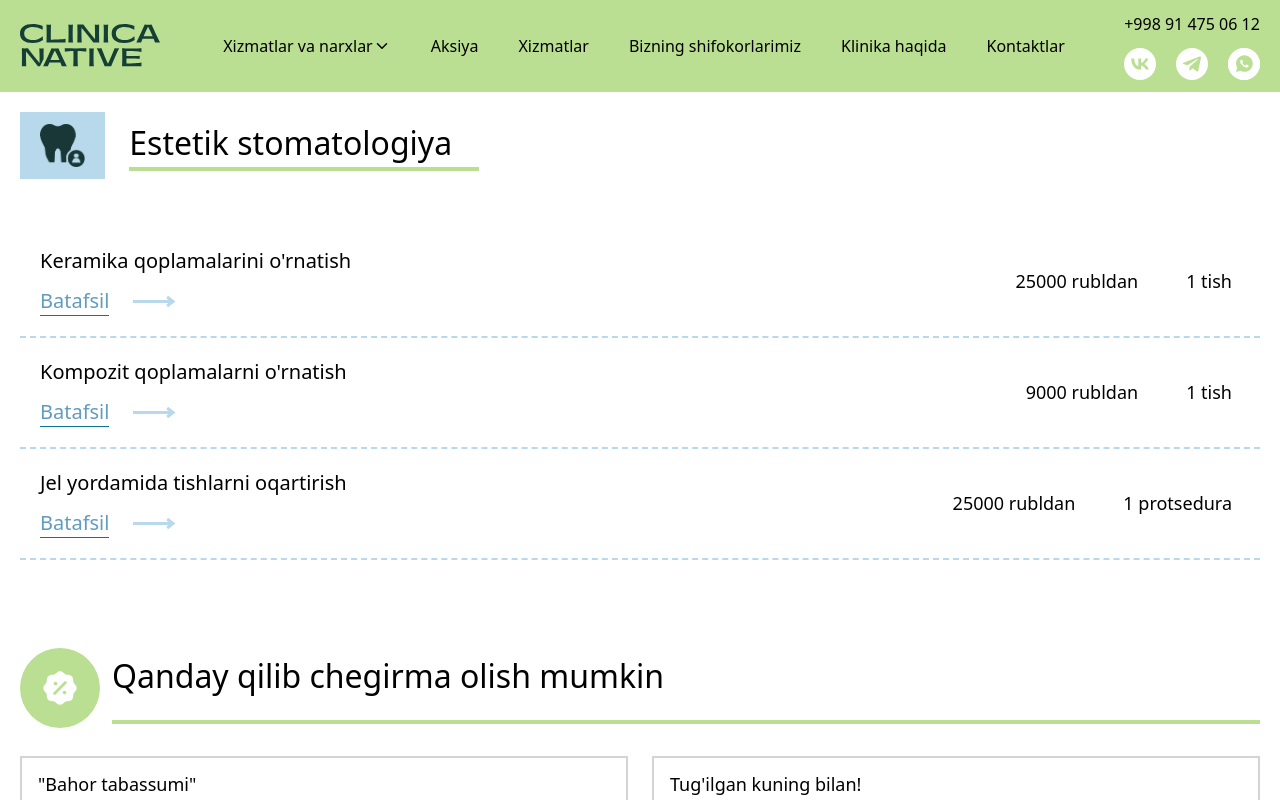
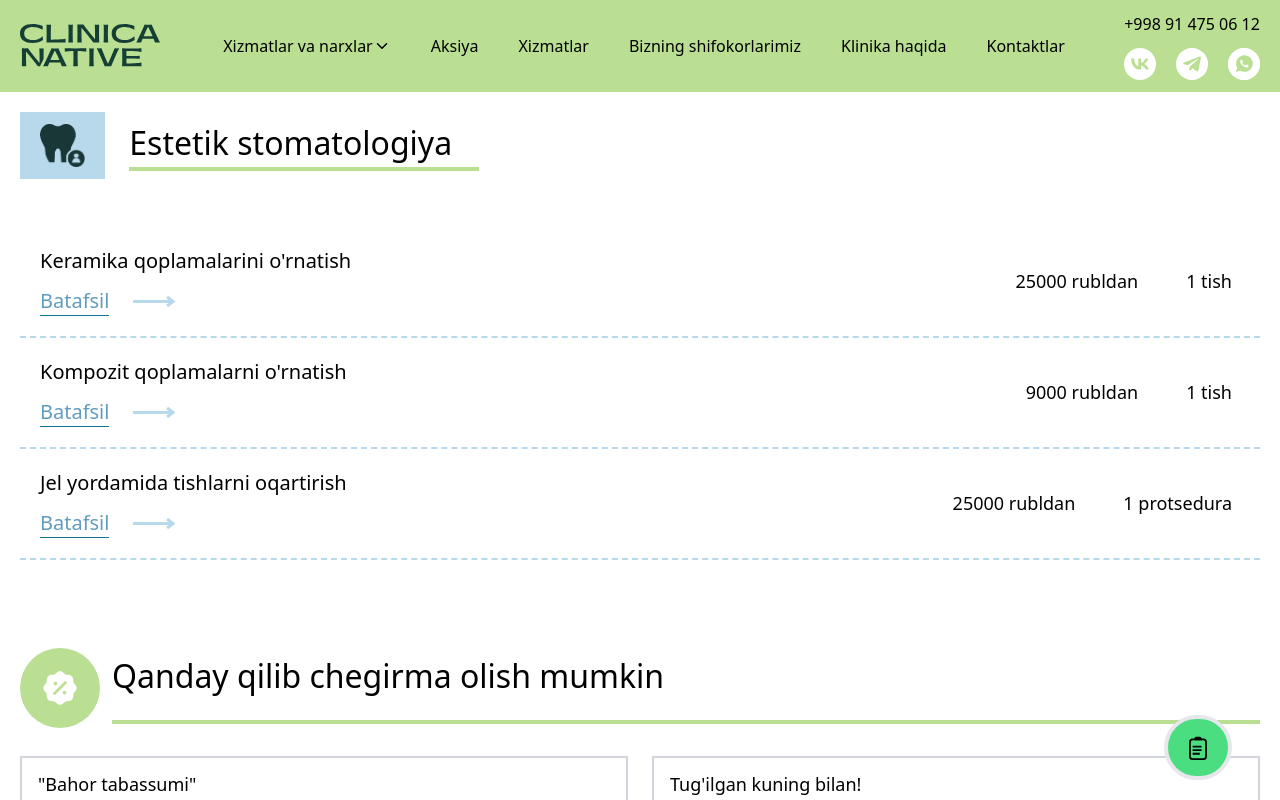
Before and after one commit to muhammadazizbek006/Clinica, a React (Vite) app: page /EstetikStamatalogika in a window 1280 px wide. Shown: the top 800 px of the page. Built offline with nearby package versions, Linux system fonts and the light colour scheme.

Commit message:
add modal

```diff
--- a/package.json
+++ b/package.json
@@ -13,6 +13,7 @@
     "@emotion/react": "^11.11.4",
     "@emotion/styled": "^11.11.5",
     "@material-tailwind/react": "^2.1.9",
+    "@mui/base": "^5.0.0-beta.40",
     "@mui/icons-material": "^5.15.14",
     "@mui/material": "^5.15.14",
     "aos": "^2.3.4",
--- a/src/components/Home/Modal.jsx
+++ b/src/components/Home/Modal.jsx
@@ -1,8 +1,68 @@
 import React from 'react'
+import { useState } from 'react';
+const Modal = () => {
+    const [activeTab, setActiveTab] = useState(1);
+    const [modalOpen, setModalOpen] = useState(false);
 
-const Modal = () => {
+    const handleTabClick = (tabIndex) => {
+      setActiveTab(tabIndex);
+    };
+
+    const toggleModal = () => {
+      setModalOpen(!modalOpen);
+    };
   return (
-    <div>Modal</div>
+    <div className='absolute bottom-5 right-12 z-50'>
+      <button className='px-4 py-4 bg-green-400 border-4 rounded-full' onClick={toggleModal}>
+        <svg viewBox="0 0 10 14" width="28" height="25" fill="none" id="feedback_svg" class="callibri_panel_picture" xmlns="http://www.w3.org/2000/svg">
+          <path d="M3 3V2a1 1 0 0 1 1-1h2a1 1 0 0 1 1 1v1" fill="#000"></path>
+          <rect x=".5" y="2.5" width="9" height="11" rx="1.5" class="callibri_passive_icon callibri_svg_fill" stroke="#000"></rect>
+          <path fill="#000" d="M2 6h5v1H2zM2 8h5v1H2zM2 10h4v1H2z"></path>
+        </svg>
+      </button>
+      {/* modal */}
+      {modalOpen && (
+        <div className="fixed inset-0 flex justify-center items-center bg-gray-800 bg-opacity-50">
+          <div className="bg-white p-8 rounded-lg">
+            <button className="absolute top-0 right-0 m-4 text-gray-500 hover:text-gray-700" onClick={toggleModal}>
+              <svg xmlns="http://www.w3.org/2000/svg" className="h-6 w-6" fill="none" viewBox="0 0 24 24" stroke="currentColor">
+                <path strokeLinecap="round" strokeLinejoin="round" strokeWidth={2} d="M6 18L18 6M6 6l12 12" />
+              </svg>
+            </button>
+            <div>
+              <div className="flex mb-4">
+                <button
+                  className={`px-4 py-2 ${activeTab === 1 ? 'bg-blue-500 text-white' : 'bg-gray-200 text-gray-800'} mr-2`}
+                  onClick={() => handleTabClick(1)}
+                >
+                  Tab 1
+                </button>
+                <button
+                  className={`px-4 py-2 ${activeTab === 2 ? 'bg-blue-500 text-white' : 'bg-gray-200 text-gray-800'}`}
+                  onClick={() => handleTabClick(2)}
+                >
+                  Tab 2
+                </button>
+              </div>
+              <div className={`${activeTab === 1 ? 'block' : 'hidden'}`}>
+                {/* 1-da form */}
+                <form className="bg-gray-100 p-4">
+                  <label htmlFor="username" className="block mb-2">Username:</label>
+                  <input type="text" id="username" className="border px-2 py-1 mb-2" />
+                  <label htmlFor="password" className="block mb-2">Password:</label>
+                  <input type="password" id="password" className="border px-2 py-1 mb-2" />
+                  <button type="submit" className="bg-blue-500 text-white px-4 py-2">Submit</button>
+                </form>
+              </div>
+              <div className={`${activeTab === 2 ? 'block' : 'hidden'}`}>
+                {/* 2-da ifrem */}
+                <iframe src="https://www.google.com/maps/embed?pb=!1m18!1m12!1m3!1d483175.7732257224!2d-74.26324279946795!3d40.69767092560273!2m3!1f0!2f0!3f0!3m2!1i1024!2i768!4f13.1!3m3!1m2!1s0x89c24fa5d33f083b%3A0xc80b8f06e177fe62!2sNew%20York%2C%20NY%2C%20USA!5e0!3m2!1sen!2s!4v1649731589500!5m2!1sen!2s" width="600" height="450" style={{ border: 0 }} allowFullScreen="" loading="lazy"></iframe>
+              </div>
+            </div>
+          </div>
+        </div>
+      )}
+    </div>
   )
 }
 
--- a/src/layouts/MainLayout.jsx
+++ b/src/layouts/MainLayout.jsx
@@ -2,6 +2,8 @@ import React, { useEffect } from "react";
 import Header from "../components/Header";
 import { Outlet, useLocation } from "react-router-dom";
 import Footer from "../components/Footer";
+import Modal from "../components/Home/Modal";
+
 // import Breadcrumps from "../components/Breadcrumps";
 
 const MainLayout = () => {
@@ -16,6 +18,7 @@ const MainLayout = () => {
     <div className="flex flex-col min-h-screen">
       <Header />
       {/* { path !== "/" && <Breadcrumps />} */}
+      <Modal className='bg-orange-700 absolute right-0'/>
       <main className="grow">
         <Outlet />
       </main>
```
Also changed, not shown: 1 other file (tests, documents, lock files or other folders).
